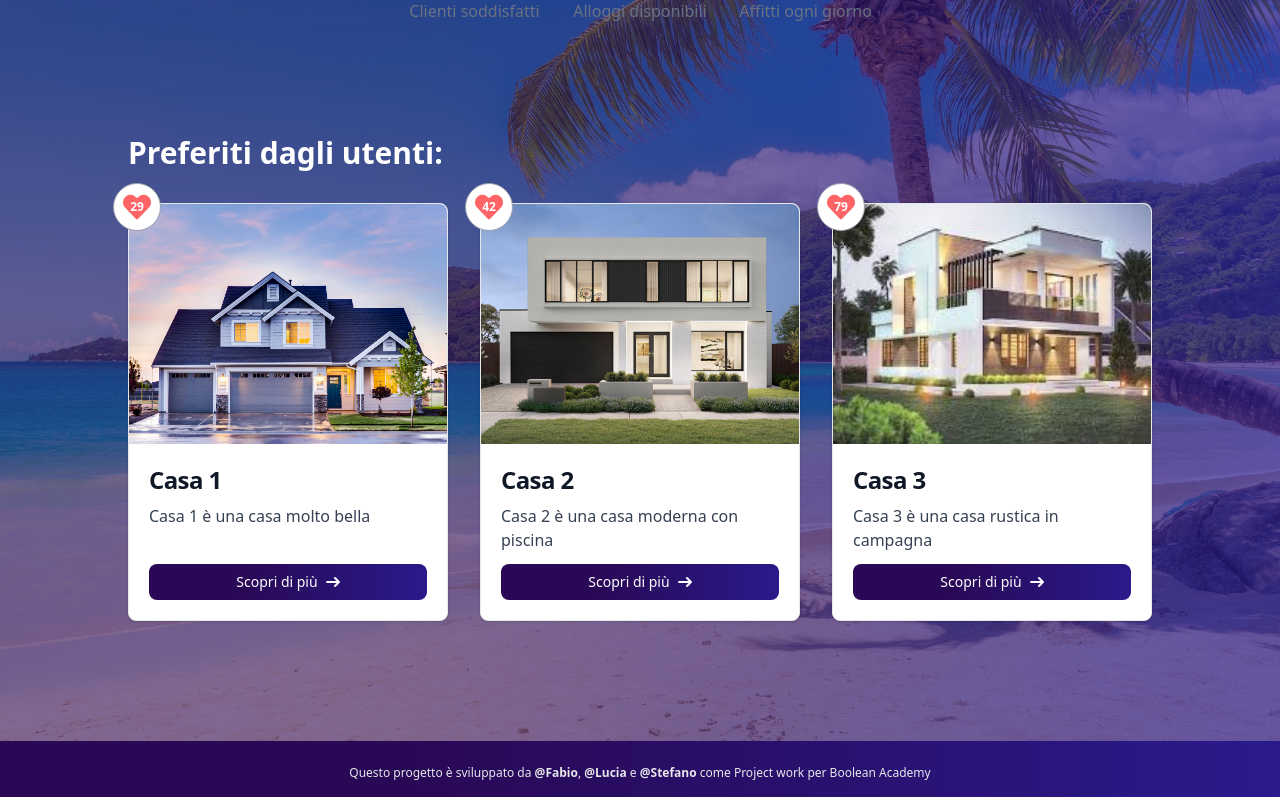
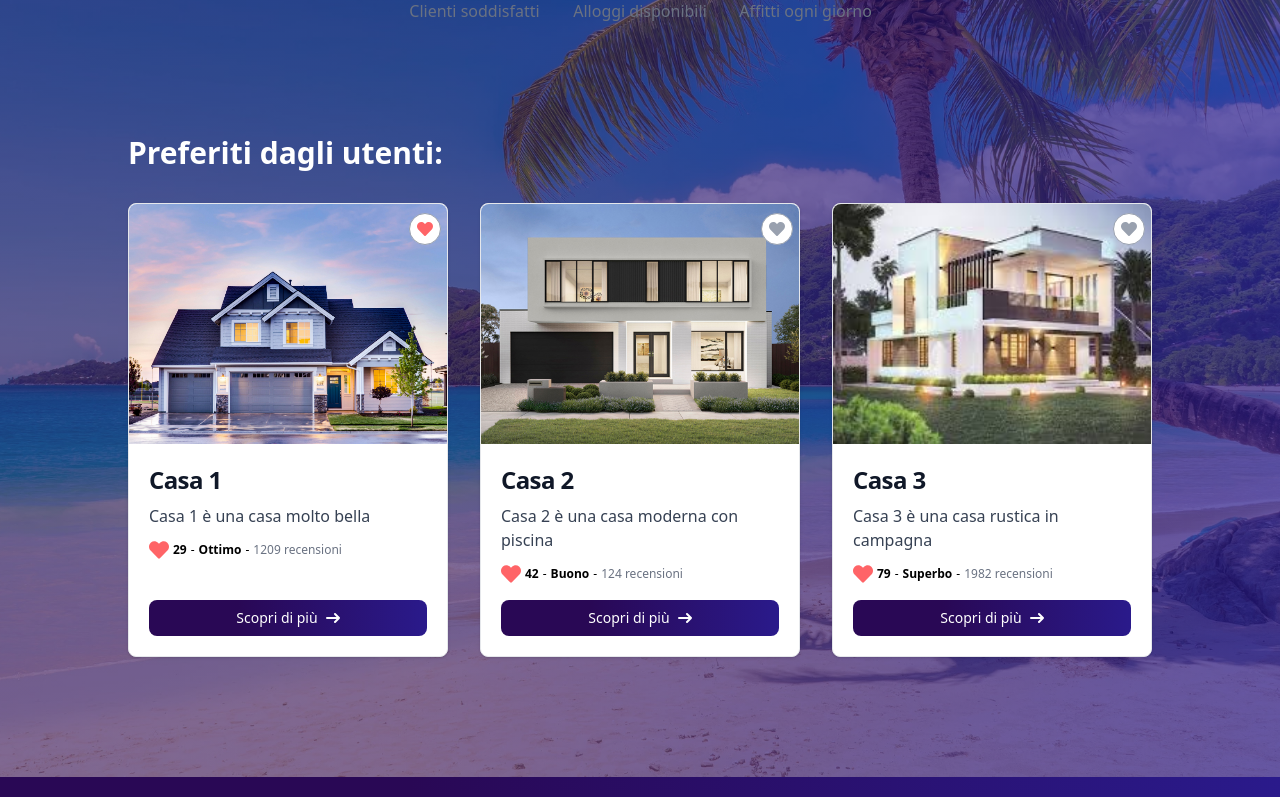
Before and after one commit to fabioferrero90/boolbnb-frontend-pw, a React (Vite) app: page / in a window 1280 px wide. Shown: the part 415-1212 px from the top of the page. Built offline with nearby package versions, Linux system fonts and the light colour scheme.

Commit message:
manageLikes

```diff
--- a/src/Components/HouseGrid.jsx
+++ b/src/Components/HouseGrid.jsx
@@ -1,34 +1,93 @@
 import { FaHeart } from 'react-icons/fa';
+import { useState } from 'react';
+import axios from 'axios';
+const HouseGrid = () => {
 
-const HouseGrid = () => {
+  const [liked, setLiked] = useState([true,false,false])
+
+  const manageLike = (id, index) => {
+    setLiked(liked.map((like, i) => i === index ? !like : like))
+    if (liked[index] == true) {
+      // axios.put(`http://localhost:3000/houses/${id}`)
+      // .then(response => {
+      //   console.log(response)
+      // })
+    } else {
+      // axios.put(`http://localhost:3000/houses/${id}`)
+      // .then(response => {
+      //   console.log(response)
+      // })
+    }
+  }
 
   const houses = [
     {
+      id: 1,
       name: "Casa 1",
       abstract: "Casa 1 è una casa molto bella",
       cover_image: "/houses/casa1.jpeg",
-      likes: 29
+      likes: 29,
+      reviews: 1209,
+      avg_rating: 4
     },
     {
+      id: 2,
       name: "Casa 2",
       abstract: "Casa 2 è una casa moderna con piscina",
       cover_image: "/houses/casa2.jpeg",
-      likes: 42
+      likes: 42,
+      reviews: 124,
+      avg_rating: 3
     },
     {
+      id: 3,
       name: "Casa 3",
       abstract: "Casa 3 è una casa rustica in campagna",
       cover_image: "/houses/casa3.jpeg",
-      likes: 79
+      likes: 79,
+      reviews: 1982,
+      avg_rating: 5
+    },
+    {
+      id: 4,
+      name: "Casa 4",
+      abstract: "Casa 4 è una casa rustica in campagna",
+      cover_image: "/houses/casa4.jpeg",
+      likes: 79,
+      reviews: 1982,
+      avg_rating: 5
+    },
+  ]
+
+  const ratingNames = [
+    {
+      rating: 1,
+      rating_name: "Scarso",
+    },
+    {
+      rating: 2,
+      rating_name: "Decente",
+    },
+    {
+      rating: 3,
+      rating_name: "Buono",
+    },
+    {
+      rating: 4,
+      rating_name: "Ottimo",
+    },
+    {
+      rating: 5,
+      rating_name: "Superbo",
     }
   ]
-
 
   return (
     <div className="max-w-[80%] mx-auto flex flex-col items-center justify-center pt-20">
       <h1 className="block font-bold pb-8 text-3xl self-start text-white">Preferiti dagli utenti:</h1>
       <div className="grid gap-8 grid-cols-1 sm:grid-cols-2 lg:grid-cols-3">
-        {houses.map((house, index) => (
+        {houses.splice(0,3).map((house, index) => (
+
           <div key={index} className={`relative w-full bg-white border border-gray-200 rounded-lg shadow-sm flex flex-col justify-between ${index === 0 ? 'sm:col-span-2 lg:col-span-1' : ''}`}>
             <a href="#">
                 <img className="rounded-t-lg w-full h-[30vh] object-cover" src={house.cover_image} alt="" />
@@ -40,6 +99,14 @@ const HouseGrid = () => {
                   </a>
                   <p className="mb-3 font-normal text-gray-700">{house.abstract}</p>
                 </div>
+                <div className="flex items-center pb-4 text-xs">
+                <FaHeart className="w-5 h-5 text-red-400 " />
+                <span className="px-1 font-bold">{house.likes}</span>
+                -
+                <span className="px-1 font-bold">{ratingNames.find(r => r.rating === house.avg_rating)?.rating_name}</span>
+                -
+                <span className="px-1 text-gray-500">{house.reviews} recensioni</span>
+                </div>
                 <div className="mt-auto">
                   <a href="#" className="w-full justify-center inline-flex items-center px-3 py-2 text-sm font-medium text-center text-white custom-bg-color-primary rounded-lg hover:custom-teal-bg focus:ring-4 focus:outline-none focus:ring-blue-300">
                       Scopri di più
@@ -48,10 +115,10 @@ const HouseGrid = () => {
                       </svg>
                   </a>
                 </div>
+                <div className={`cursor-pointer flex flex-col absolute top-[2%] border border-gray-400 right-[2%] bg-white rounded-full w-8 h-8 flex items-center justify-center ${liked[index] ? 'text-red-400' : 'text-gray-400'}`} onClick={() => manageLike(house.id, index)}>
+              <FaHeart className="w-4 h-4" />
+
             </div>
-            <div className="cursor-pointer flex flex-col absolute top-[-5%] border border-gray-400 left-[-5%] bg-white text-red-400 rounded-full w-12 h-12 flex items-center justify-center">
-              <FaHeart className="w-7 h-7" />
-              <span className="absolute font-bold text-xs text-white">{house.likes}</span>
             </div>
           </div>
         ))}
```
